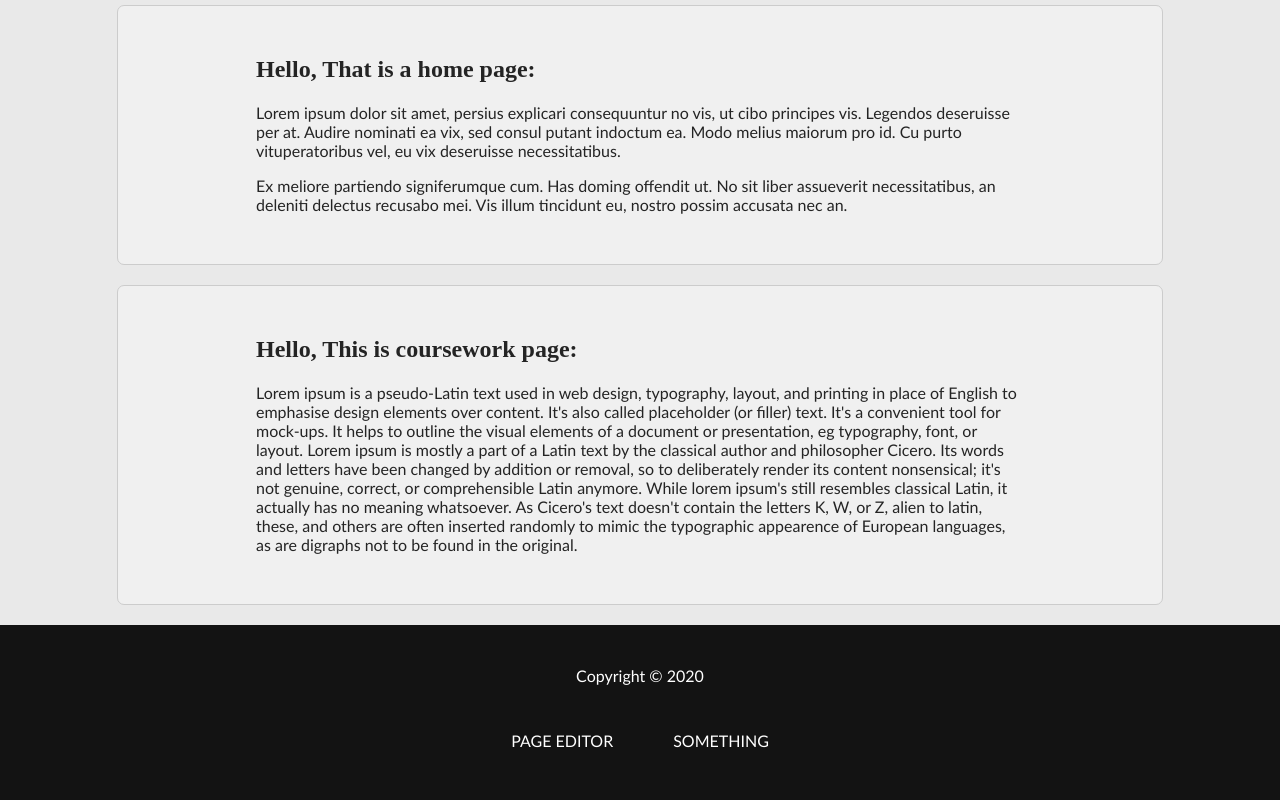
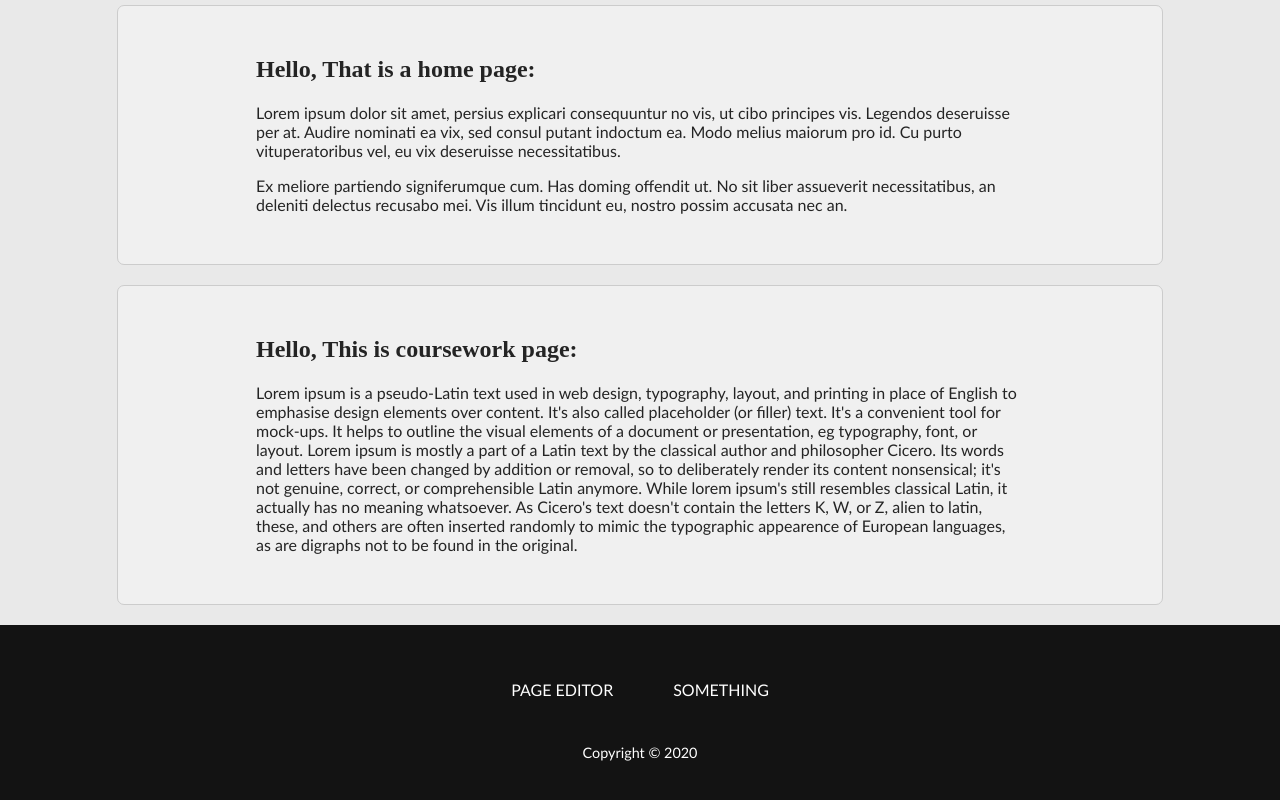
Before and after one commit to polakmaly11/art-website-template, a plain HTML site: page index.html in a window 1280 px wide. Shown: the part 455-1255 px from the top of the page. Drawn offline with Linux system fonts and the light colour scheme; a web font is replaced by a local one.

Commit message:
Little correction done

```diff
--- a/index.html
+++ b/index.html
@@ -66,7 +66,6 @@
 
 
 <footer>
-  <p>Copyright © 2020</p>
   <nav id="footer">
     <ul>
       <li>
@@ -77,6 +76,7 @@
       </li>
     </ul>
   </nav>
+  <p>Copyright © 2020</p>
 </footer>
 
 </body>
--- a/styles.css
+++ b/styles.css
@@ -6,6 +6,7 @@ body {
   font-family: Candara,Calibri,Segoe,Segoe UI,Optima,Arial,sans-serif;
   color: rgb(36, 36, 36);
   background-color: rgb(233, 233, 233);
+
 }
 
 h1, h2, h3, h4 {
@@ -111,6 +112,9 @@ footer {
   color: rgb(255, 255, 255);
   height: 200px;
 }
+footer p {
+  font-size: 0.9em;
+}
 #footer ul {
   display: flex;
   flex-direction: row;
```
Also changed, not shown: feedback.html (+1 -1 lines).
